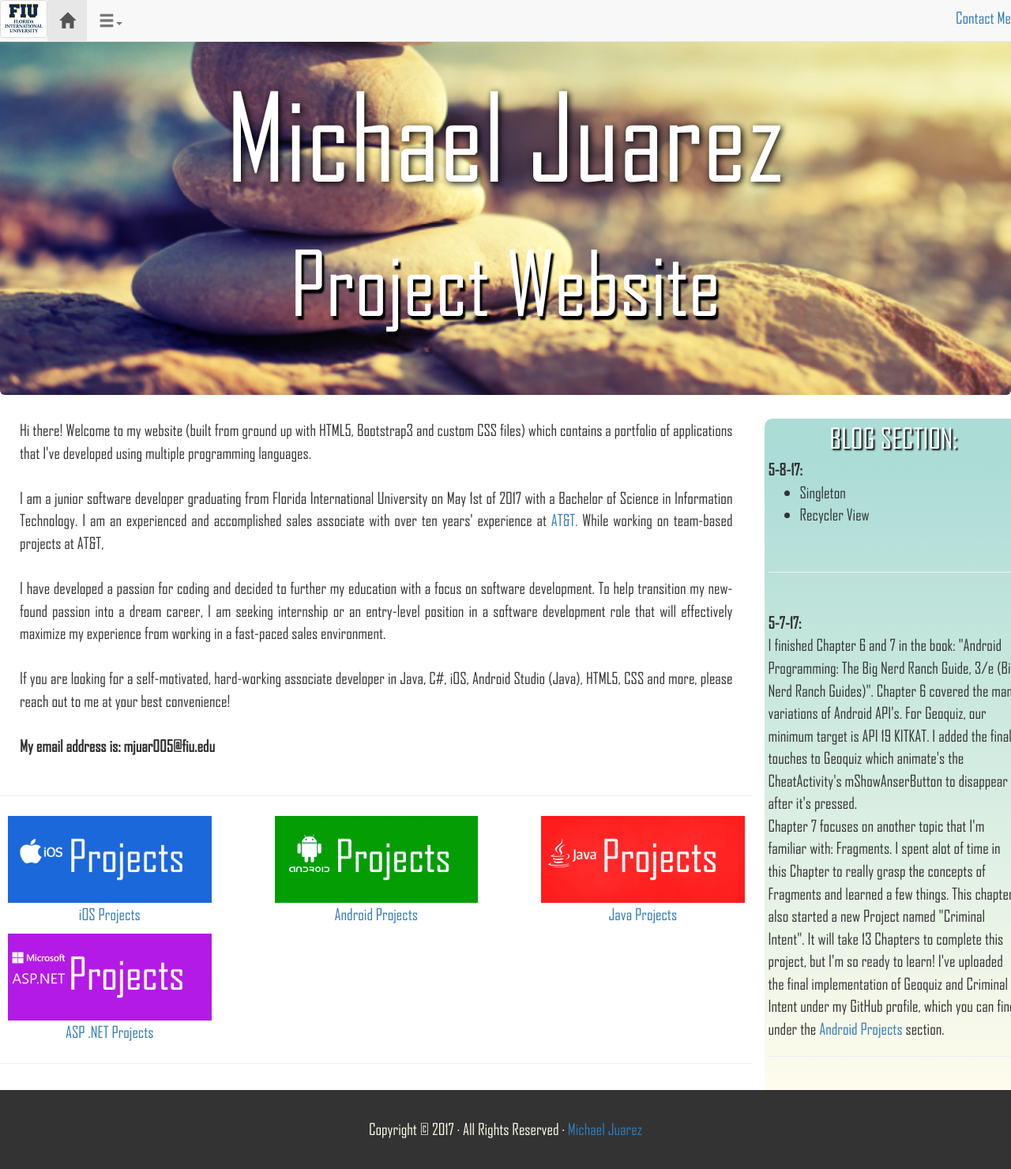
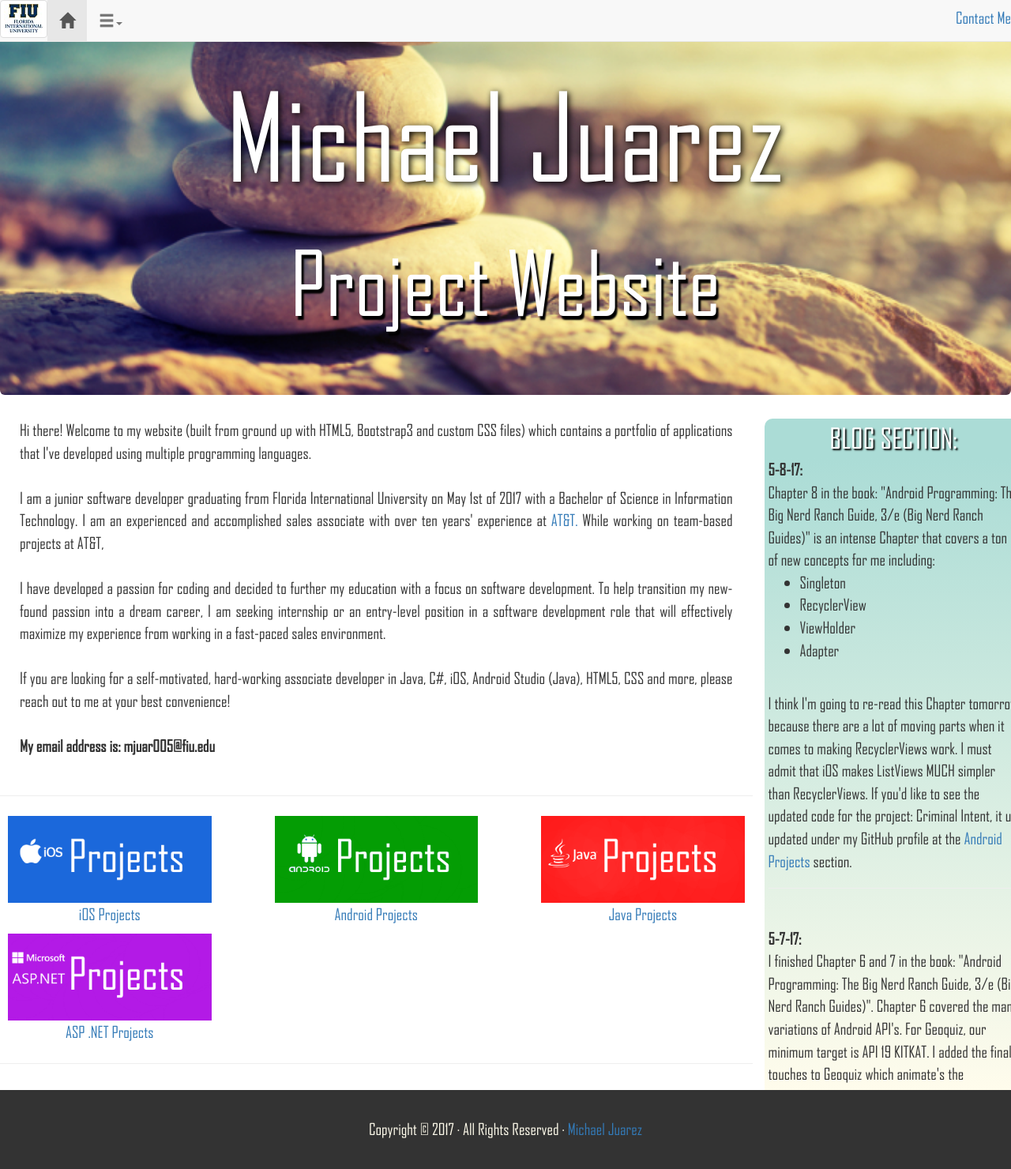
Before and after one commit to MikeJuarez/MikeJuarez.github.io, a Jekyll site: the page index.html, which Jekyll copies as it is, in a window 1280 px wide. Shown: the whole page at 79% size. Built offline with Jekyll 4.4.1, drawn with Linux system fonts in a browser that asks for light colours.

Commit message:
index update

```diff
--- a/index.html
+++ b/index.html
@@ -133,10 +133,14 @@
   <div class="col-scollable-y">
 
   <b>5-8-17:</b><br/>
+   Chapter 8 in the book: "Android Programming: The Big Nerd Ranch Guide, 3/e (Big Nerd Ranch Guides)" is an intense Chapter that covers a ton of new concepts for me including:
     <ul>
     	<li>Singleton</li>
-    	<li>Recycler View</li>
+    	<li>RecyclerView</li>
+   	    <li>ViewHolder</li>
+   	   <li>Adapter</li>
     </ul><br/>
+    I think I'm going to re-read this Chapter tomorrow because there are a lot of moving parts when it comes to making RecyclerViews work.  I must admit that iOS makes ListViews MUCH simpler than RecyclerViews.  If you'd like to see the updated code for the project: Criminal Intent, it us updated under my GitHub profile at the <a href="Android Projects">Android Projects</a> section.
   <hr><br/>
 
   <b>5-7-17:</b><br/>
```
